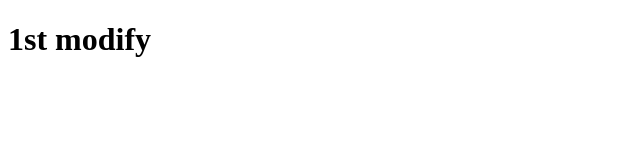
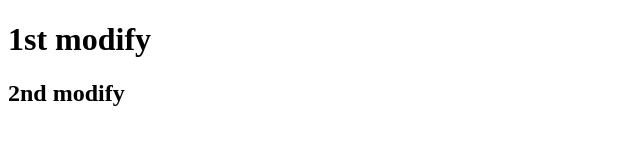
Before and after one commit to Siam-WD/new-repo, a plain HTML site: page index.html in a window 1280 px wide. Shown: the whole page, without its empty margins (0-640 px from the left). Drawn offline with Linux system fonts and the light colour scheme.

Commit message:
h2 added

```diff
--- a/index.html
+++ b/index.html
@@ -8,5 +8,6 @@
 </head>
 <body>
     <h1>1st modify</h1>
+    <h2>2nd modify</h2>
 </body>
 </html>
```
